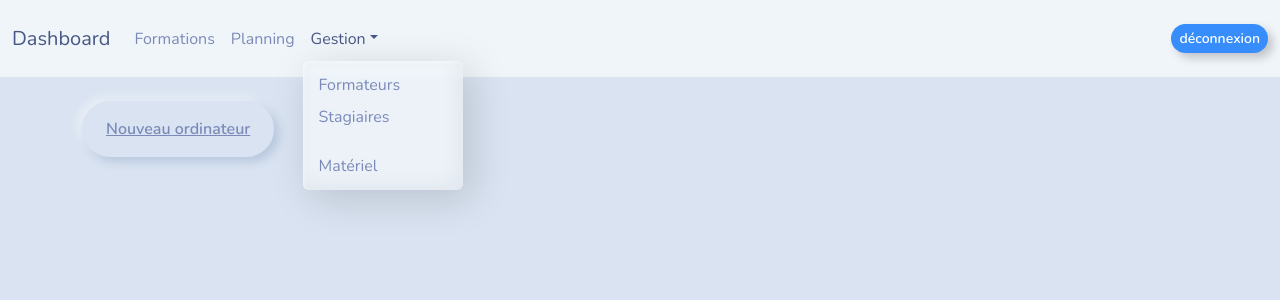
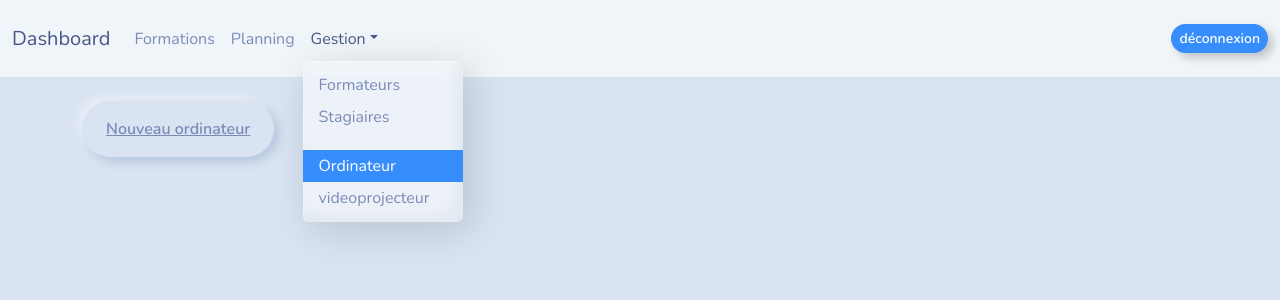
Before and after one commit to XavierJou/Factory, an Angular app in the folder test_angular/: page /ordinateur in a window 1280 px wide. Both pictures are taken after a click on the button "Gestion". Shown: the top 300 px of the page. Built offline with nearby package versions, Linux system fonts and the light colour scheme; no server answers.

Commit message:
ajout ordi/video proj au layout + modif route.

```diff
--- a/test_angular/src/app/pages/layout/layout.component.html
+++ b/test_angular/src/app/pages/layout/layout.component.html
@@ -68,11 +68,18 @@
             </a>
             <div class="dropdown-divider"></div>
             <a
-              routerLink="/materiel"
+              routerLink="/ordinateur"
               routerLinkActive="active"
               ariaCurrentWhenActive="page"
               class="dropdown-item"
-              >Matériel
+              >Ordinateur
+            </a>
+            <a
+              routerLink="/videoprojecteur"
+              routerLinkActive="active"
+              ariaCurrentWhenActive="page"
+              class="dropdown-item"
+              >videoprojecteur
             </a>
           </div>
         </li>
```
